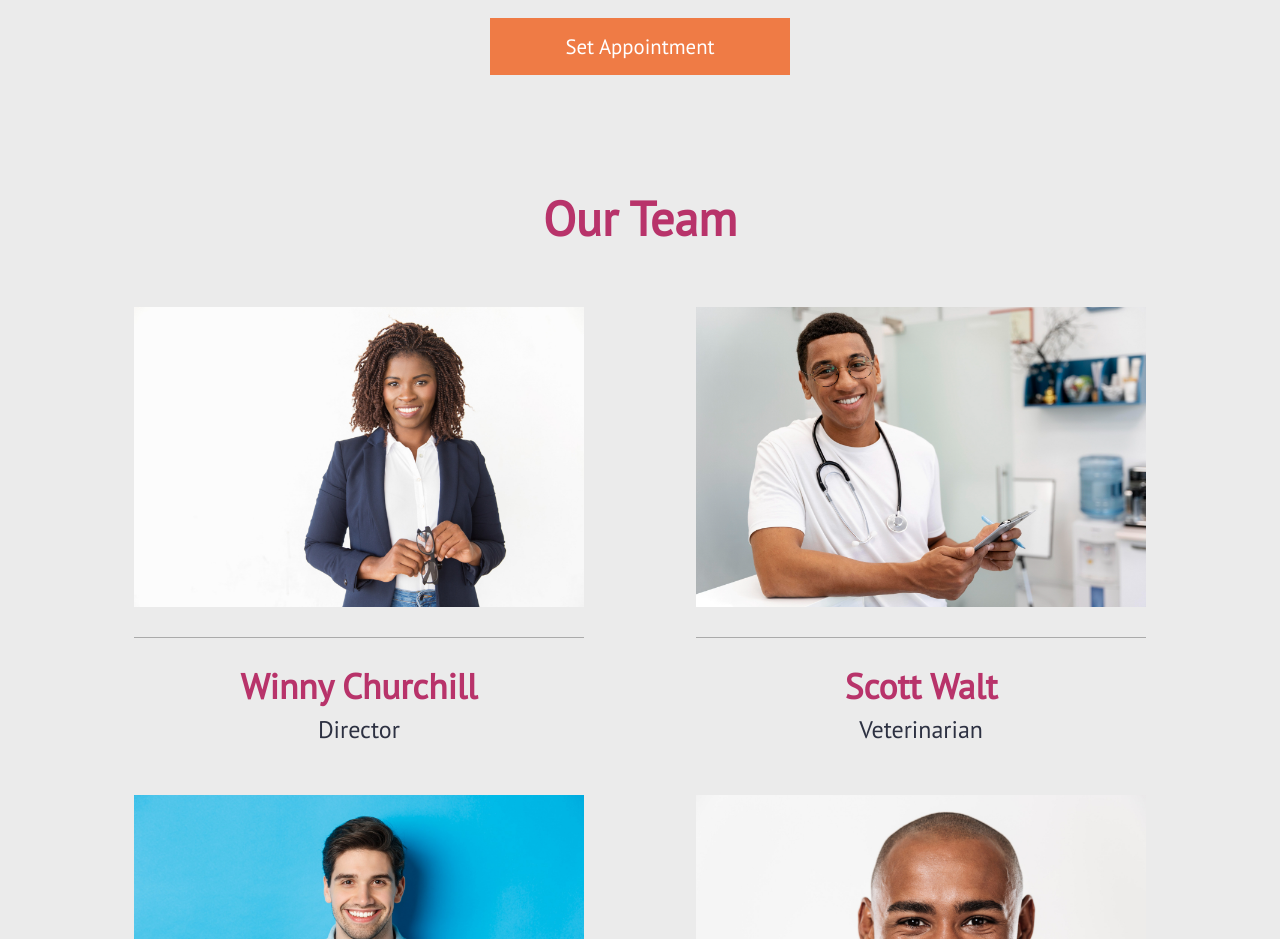
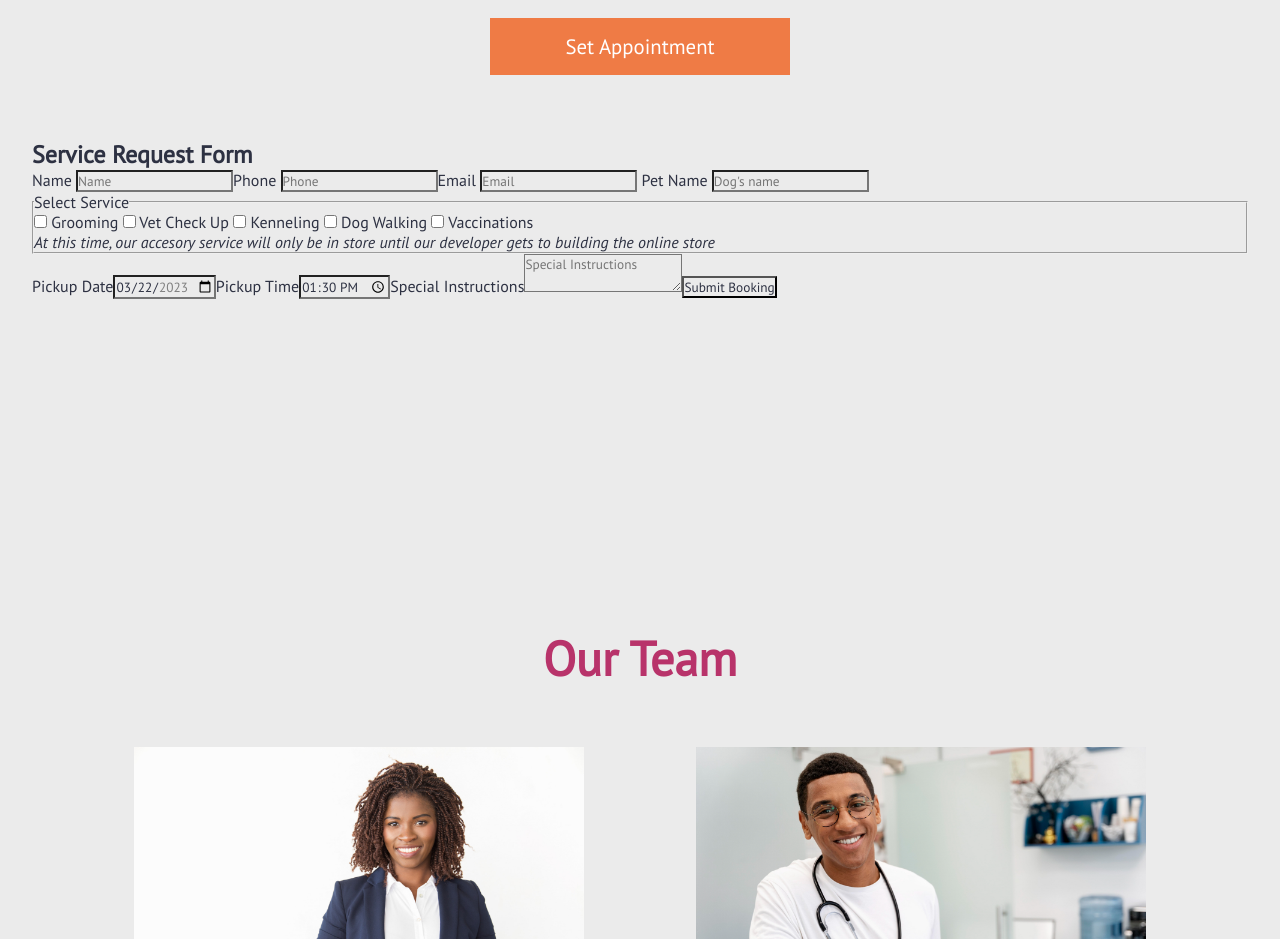
Before and after one commit to SomtooFromLaffy/WoofWorld, a React (Create React App) app in the folder woofworld/: page / in a window 1280 px wide. Shown: the part 2240-3179 px from the top of the page. Built offline with nearby package versions, Linux system fonts and the light colour scheme.

Commit message:
Created service request form

```diff
--- a/woofworld/src/components/Services.js
+++ b/woofworld/src/components/Services.js
@@ -33,6 +33,45 @@ const Services = () => {
                 <Link to= "/">Set Appointment</Link>
             </div>
         </section>
+        <section className="form">
+            <div>
+                <form>
+                    <h2>Service Request Form</h2>
+                    <label for="customer_name">Name </label>
+                    <input type="text" name="customer_name" id="customer_name" placeholder = "Name" required />
+
+                    <label for="phone_number">Phone </label>
+                    <input type="tel" name="phone_number" id="phone_number" placeholder="Phone" />
+
+                    <label for="email_address">Email </label>
+                    <input type="email" name="email_address" id="email_address" placeholder="Email" />
+
+                    <label for="customer_name"> Pet Name </label>
+                    <input type="text" name="customer_name" id="customer_name" placeholder="Dog's name" required />
+
+                    <fieldset>
+                        <legend>Select Service</legend>
+                        <label> <input type="checkbox" name="extras" id="extras_baby" value="groom" /> Grooming </label>
+                        <label> <input type="checkbox" name="extras" id="extras_wheel" value="vet" /> Vet Check Up </label>
+                        <label> <input type="checkbox" name="extras" id="extras_tip" value="kennel" /> Kenneling </label>
+                        <label> <input type="checkbox" name="extras" id="extras_tip" value="walk" /> Dog Walking </label>
+                        <label> <input type="checkbox" name="extras" id="extras_tip" value="vaccine" /> Vaccinations </label>
+                        <p><em>At this time, our accesory service will only be in store until our developer gets to building the online store </em></p>
+                    </fieldset>
+
+                    <label for="pickup_date">Pickup Date</label>
+                    <input type="date" id="pickup" name="pickup time" value="2023-03-22" min="2023-03-23" max="2023-12-31" />
+
+                    <label for="pickup_time">Pickup Time</label>
+                    <input type="time" id="appt" name="appt" min="09:00" max="18:00" value="13:30" required />
+
+                    <label for="comments">Special Instructions</label>
+                    <textarea name="comments" id="comments" maxlength="500" placeholder="Special Instructions"></textarea>
+
+                    <button>Submit Booking</button>
+                </form>
+            </div>
+        </section>
     </div>
   )
 }
```
